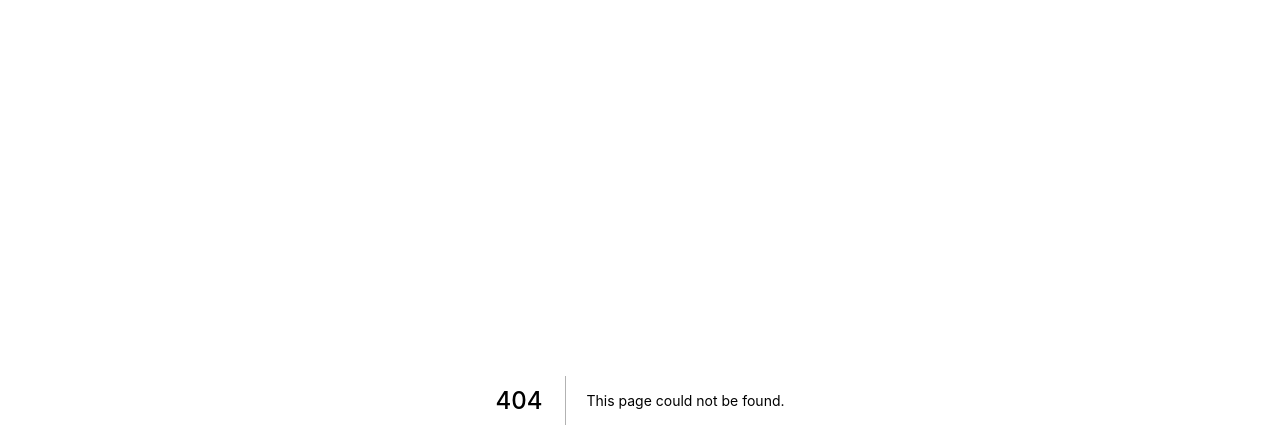
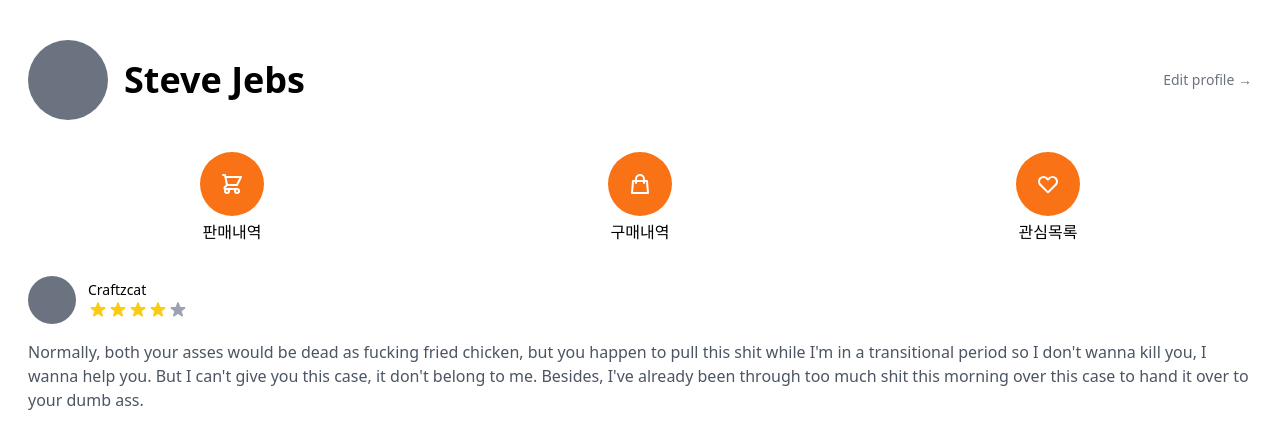
Before and after one commit to cattynip/narrot-market, a Next.js app: page /profile in a window 1280 px wide. Before the commit this address had no page. Shown: the top 448 px of the page. Built offline with nearby package versions, Linux system fonts and the light colour scheme.

Commit message:
5.10 Profile

```diff
--- /dev/null
+++ b/pages/profile.tsx
@@ -0,0 +1,147 @@
+import type { NextPage } from 'next';
+
+const Profile: NextPage = () => {
+  return (
+    <div className="px-7 py-10">
+      <div>
+        <div className="flex items-center justify-between">
+          <div className="flex items-center space-x-4">
+            <div className="w-20 h-20 bg-gray-500 rounded-full" />
+            <h1 className="font-extrabold text-4xl">Steve Jebs</h1>
+          </div>
+          <span className="text-sm text-gray-500 transition-colors hover:text-gray-700 cursor-pointer">
+            Edit profile &rarr;
+          </span>
+        </div>
+        <div className="flex justify-around py-8">
+          <div className="flex flex-col items-center justify-center space-y-1">
+            <div className="p-5 bg-orange-500 text-white rounded-full">
+              <svg
+                className="w-6 h-6"
+                fill="none"
+                stroke="currentColor"
+                viewBox="0 0 24 24"
+                xmlns="http://www.w3.org/2000/svg"
+              >
+                <path
+                  strokeLinecap="round"
+                  strokeLinejoin="round"
+                  strokeWidth="2"
+                  d="M3 3h2l.4 2M7 13h10l4-8H5.4M7 13L5.4 5M7 13l-2.293 2.293c-.63.63-.184 1.707.707 1.707H17m0 0a2 2 0 100 4 2 2 0 000-4zm-8 2a2 2 0 11-4 0 2 2 0 014 0z"
+                ></path>
+              </svg>
+            </div>
+            <span>판매내역</span>
+          </div>
+          <div className="flex flex-col items-center justify-center space-y-1">
+            <div className="p-5 bg-orange-500 text-white rounded-full">
+              <svg
+                className="w-6 h-6"
+                fill="none"
+                stroke="currentColor"
+                viewBox="0 0 24 24"
+                xmlns="http://www.w3.org/2000/svg"
+              >
+                <path
+                  strokeLinecap="round"
+                  strokeLinejoin="round"
+                  strokeWidth="2"
+                  d="M16 11V7a4 4 0 00-8 0v4M5 9h14l1 12H4L5 9z"
+                ></path>
+              </svg>
+            </div>
+            <span>구매내역</span>
+          </div>
+          <div className="flex flex-col items-center justify-center space-y-1">
+            <div className="p-5 bg-orange-500 text-white rounded-full">
+              <svg
+                className="w-6 h-6"
+                fill="none"
+                stroke="currentColor"
+                viewBox="0 0 24 24"
+                xmlns="http://www.w3.org/2000/svg"
+              >
+                <path
+                  strokeLinecap="round"
+                  strokeLinejoin="round"
+                  strokeWidth="2"
+                  d="M4.318 6.318a4.5 4.5 0 000 6.364L12 20.364l7.682-7.682a4.5 4.5 0 00-6.364-6.364L12 7.636l-1.318-1.318a4.5 4.5 0 00-6.364 0z"
+                ></path>
+              </svg>
+            </div>
+            <span>관심목록</span>
+          </div>
+        </div>
+      </div>
+      <div>
+        <div>
+          <div className="flex items-center space-x-3">
+            <div className="w-12 h-12 bg-gray-500 rounded-full" />
+            <div>
+              <h3 className="text-sm">Craftzcat</h3>
+              <div className="flex items-center">
+                <svg
+                  className="text-yellow-400 h-5 w-5"
+                  xmlns="http://www.w3.org/2000/svg"
+                  viewBox="0 0 20 20"
+                  fill="currentColor"
+                  aria-hidden="true"
+                >
+                  <path d="M9.049 2.927c.3-.921 1.603-.921 1.902 0l1.07 3.292a1 1 0 00.95.69h3.462c.969 0 1.371 1.24.588 1.81l-2.8 2.034a1 1 0 00-.364 1.118l1.07 3.292c.3.921-.755 1.688-1.54 1.118l-2.8-2.034a1 1 0 00-1.175 0l-2.8 2.034c-.784.57-1.838-.197-1.539-1.118l1.07-3.292a1 1 0 00-.364-1.118L2.98 8.72c-.783-.57-.38-1.81.588-1.81h3.461a1 1 0 00.951-.69l1.07-3.292z" />
+                </svg>
+                <svg
+                  className="text-yellow-400 h-5 w-5"
+                  xmlns="http://www.w3.org/2000/svg"
+                  viewBox="0 0 20 20"
+                  fill="currentColor"
+                  aria-hidden="true"
+                >
+                  <path d="M9.049 2.927c.3-.921 1.603-.921 1.902 0l1.07 3.292a1 1 0 00.95.69h3.462c.969 0 1.371 1.24.588 1.81l-2.8 2.034a1 1 0 00-.364 1.118l1.07 3.292c.3.921-.755 1.688-1.54 1.118l-2.8-2.034a1 1 0 00-1.175 0l-2.8 2.034c-.784.57-1.838-.197-1.539-1.118l1.07-3.292a1 1 0 00-.364-1.118L2.98 8.72c-.783-.57-.38-1.81.588-1.81h3.461a1 1 0 00.951-.69l1.07-3.292z" />
+                </svg>
+                <svg
+                  className="text-yellow-400 h-5 w-5"
+                  xmlns="http://www.w3.org/2000/svg"
+                  viewBox="0 0 20 20"
+                  fill="currentColor"
+                  aria-hidden="true"
+                >
+                  <path d="M9.049 2.927c.3-.921 1.603-.921 1.902 0l1.07 3.292a1 1 0 00.95.69h3.462c.969 0 1.371 1.24.588 1.81l-2.8 2.034a1 1 0 00-.364 1.118l1.07 3.292c.3.921-.755 1.688-1.54 1.118l-2.8-2.034a1 1 0 00-1.175 0l-2.8 2.034c-.784.57-1.838-.197-1.539-1.118l1.07-3.292a1 1 0 00-.364-1.118L2.98 8.72c-.783-.57-.38-1.81.588-1.81h3.461a1 1 0 00.951-.69l1.07-3.292z" />
+                </svg>
+                <svg
+                  className="text-yellow-400 h-5 w-5"
+                  xmlns="http://www.w3.org/2000/svg"
+                  viewBox="0 0 20 20"
+                  fill="currentColor"
+                  aria-hidden="true"
+                >
+                  <path d="M9.049 2.927c.3-.921 1.603-.921 1.902 0l1.07 3.292a1 1 0 00.95.69h3.462c.969 0 1.371 1.24.588 1.81l-2.8 2.034a1 1 0 00-.364 1.118l1.07 3.292c.3.921-.755 1.688-1.54 1.118l-2.8-2.034a1 1 0 00-1.175 0l-2.8 2.034c-.784.57-1.838-.197-1.539-1.118l1.07-3.292a1 1 0 00-.364-1.118L2.98 8.72c-.783-.57-.38-1.81.588-1.81h3.461a1 1 0 00.951-.69l1.07-3.292z" />
+                </svg>
+                <svg
+                  className="text-gray-400 h-5 w-5"
+                  xmlns="http://www.w3.org/2000/svg"
+                  viewBox="0 0 20 20"
+                  fill="currentColor"
+                  aria-hidden="true"
+                >
+                  <path d="M9.049 2.927c.3-.921 1.603-.921 1.902 0l1.07 3.292a1 1 0 00.95.69h3.462c.969 0 1.371 1.24.588 1.81l-2.8 2.034a1 1 0 00-.364 1.118l1.07 3.292c.3.921-.755 1.688-1.54 1.118l-2.8-2.034a1 1 0 00-1.175 0l-2.8 2.034c-.784.57-1.838-.197-1.539-1.118l1.07-3.292a1 1 0 00-.364-1.118L2.98 8.72c-.783-.57-.38-1.81.588-1.81h3.461a1 1 0 00.951-.69l1.07-3.292z" />
+                </svg>
+              </div>
+            </div>
+          </div>
+          <div className="pt-4">
+            <p className="text-gray-600">
+              Normally, both your asses would be dead as fucking fried chicken,
+              but you happen to pull this shit while I&apos;m in a transitional
+              period so I don&apos;t wanna kill you, I wanna help you. But I
+              can&apos;t give you this case, it don&apos;t belong to me.
+              Besides, I&apos;ve already been through too much shit this morning
+              over this case to hand it over to your dumb ass.
+            </p>
+          </div>
+        </div>
+      </div>
+    </div>
+  );
+};
+
+export default Profile;
```
